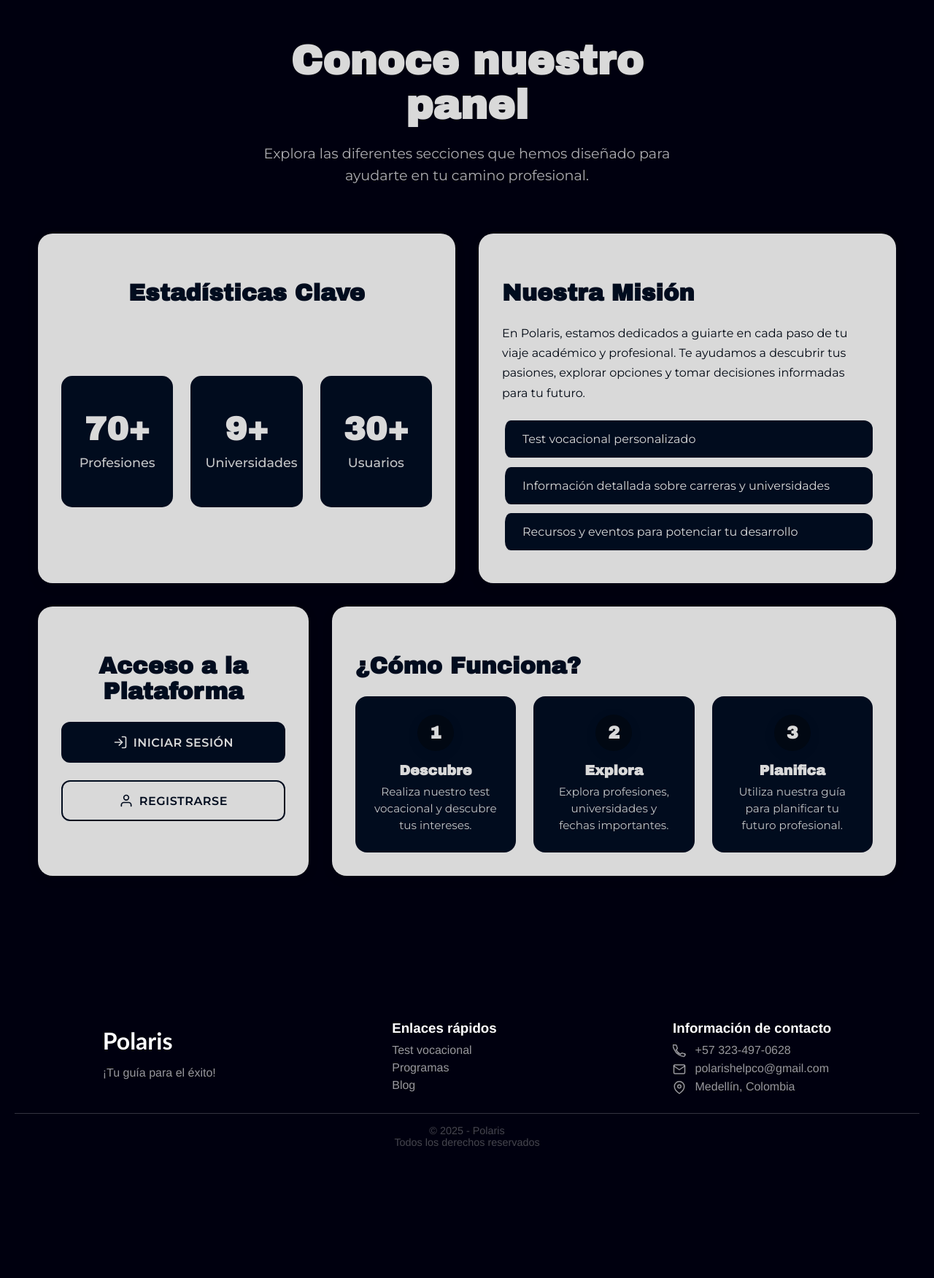
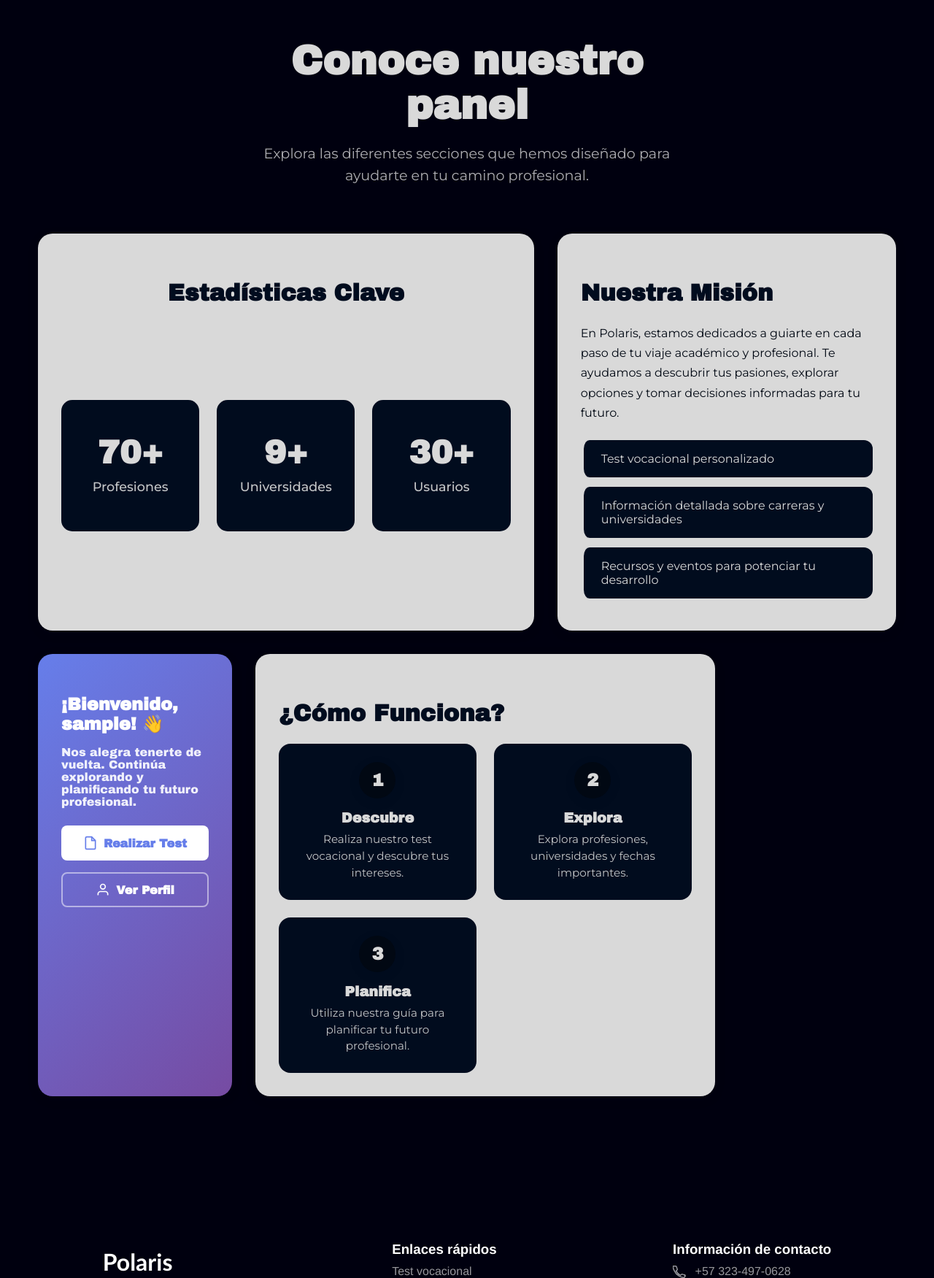
Before and after one commit to polarisproject-mde/polaris-jl, a FastAPI app: page / in a window 1280 px wide. Shown: the part 863-2614 px from the top of the page at 73% size. Before the commit the page ends 2433 px from the top, so only its background shows below. Run offline with FastAPI, Linux system fonts and the light colour scheme; the visitor is signed in with stand-in values (Sample User, id 1); parts of the project's set-up code (start-up, migrations or seed data) failed here and were passed over; some web fonts are replaced.

Commit message:
dashboard index

```diff
--- a/static/css/inicio.css
+++ b/static/css/inicio.css
@@ -516,3 +516,79 @@
         font-size: 0.9rem;
     }
 }
+
+.welcome-card {
+    background: linear-gradient(135deg, #667eea 0%, #764ba2 100%);
+    color: white;
+}
+
+.welcome-card h3 {
+    color: white;
+    margin-bottom: 1rem;
+    font-size: 1.5rem;
+}
+
+.welcome-card p {
+    color: rgba(255, 255, 255, 0.9);
+    margin-bottom: 1.5rem;
+}
+
+.user-actions {
+    display: flex;
+    gap: 1rem;
+    flex-wrap: wrap;
+}
+
+.action-btn {
+    flex: 1;
+    min-width: 150px;
+    display: flex;
+    align-items: center;
+    justify-content: center;
+    gap: 0.5rem;
+    padding: 0.75rem 1.5rem;
+    border-radius: 8px;
+    text-decoration: none;
+    font-weight: 600;
+    transition: all 0.3s ease;
+    border: 2px solid transparent;
+}
+
+.action-btn.primary {
+    background: white;
+    color: #667eea;
+}
+
+.action-btn.primary:hover {
+    background: #f8f9ff;
+    transform: translateY(-2px);
+    box-shadow: 0 4px 12px rgba(0, 0, 0, 0.15);
+}
+
+.action-btn.secondary {
+    background: transparent;
+    color: white;
+    border: 2px solid rgba(255, 255, 255, 0.5);
+}
+
+.action-btn.secondary:hover {
+    background: rgba(255, 255, 255, 0.1);
+    border-color: white;
+    transform: translateY(-2px);
+}
+
+.action-btn svg {
+    width: 20px;
+    height: 20px;
+}
+
+/* Responsive */
+@media (max-width: 768px) {
+    .user-actions {
+        flex-direction: column;
+    }
+
+    .action-btn {
+        width: 100%;
+    }
+}
--- a/templates/index.html
+++ b/templates/index.html
@@ -433,8 +433,33 @@
             </ul>
         </article>
 
+        {% if user %}
+            <!-- ✅ USUARIO AUTENTICADO: Mostrar card de bienvenida -->
+            <article class="card welcome-card">
+                <h3>¡Bienvenido, {{ user.nombre }}! 👋</h3>
+                <p>Nos alegra tenerte de vuelta. Continúa explorando y planificando tu futuro profesional.</p>
+                <div class="user-actions">
+                    <a href="{{ url_for('test-vocacional') }}" class="action-btn primary">
+                        <svg xmlns="http://www.w3.org/2000/svg" width="20" height="20" viewBox="0 0 24 24" fill="none" stroke="currentColor" stroke-width="2">
+                            <path d="M14 2H6a2 2 0 0 0-2 2v16a2 2 0 0 0 2 2h12a2 2 0 0 0 2-2V8z"/>
+                            <polyline points="14 2 14 8 20 8"/>
+                        </svg>
+                        Realizar Test
+                    </a>
+                    <a href="{{ url_for('perfil') }}" class="action-btn secondary">
+                        <svg xmlns="http://www.w3.org/2000/svg" width="20" height="20" viewBox="0 0 24 24" fill="none" stroke="currentColor" stroke-width="2">
+                            <path d="M20 21v-2a4 4 0 0 0-4-4H8a4 4 0 0 0-4 4v2"/>
+                            <circle cx="12" cy="7" r="4"/>
+                        </svg>
+                        Ver Perfil
+                    </a>
+                </div>
+            </article>
+        {% else %}
+            <!-- ❌ USUARIO NO AUTENTICADO: Mostrar card de login/registro -->
             <article class="card login-card">
                 <h3>Acceso a la Plataforma</h3>
+                <p>Inicia sesión o regístrate para acceder a todas las funcionalidades de Polaris.</p>
                 <div class="auth-buttons">
                     <a href="{{ url_for('login') }}" class="auth-btn login-link">
                         <svg xmlns="http://www.w3.org/2000/svg" width="20" height="20" viewBox="0 0 24 24" fill="none" stroke="currentColor" stroke-width="2" stroke-linecap="round" stroke-linejoin="round">
@@ -453,6 +478,7 @@
                     </a>
                 </div>
             </article>
+        {% endif %}
 
         <article class="card steps-card">
             <h3>¿Cómo Funciona?</h3>
```
Lines whose indentation alone changed are shown as unchanged.
